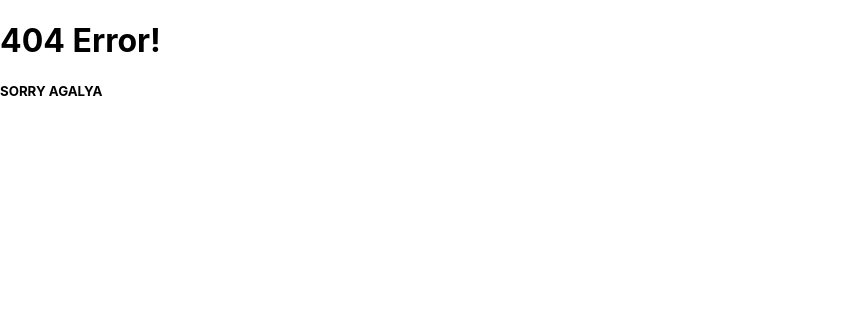
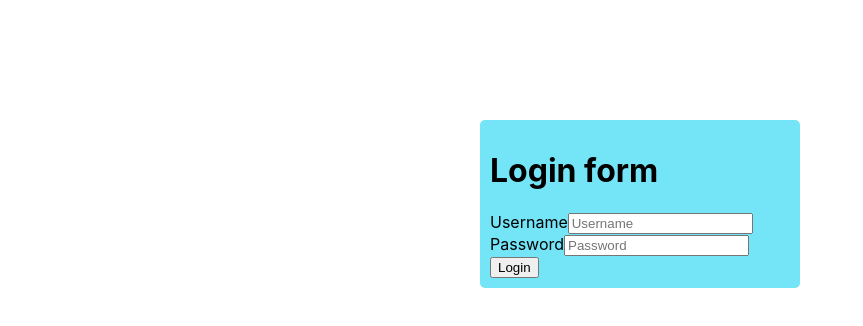
Before and after one commit to Agalya-10/React-Learning, a React (Create React App) app: page /formtask in a window 1280 px wide. Before the commit this address had no page. Shown: the top 326 px of the page, without its empty margins (0-863 px from the left). Built offline with nearby package versions, Linux system fonts and the light colour scheme.

Commit message:
UseEffect

```diff
--- a/src/App.css
+++ b/src/App.css
@@ -88,3 +88,13 @@
   background-color:rgb(6, 123, 144);
   color: whitesmoke;
 }
+
+.form1{
+  border: none;
+  width: 300px;
+  padding: 10px;
+  margin: 15vh auto;
+  border-radius: 5px;
+  background-color: rgb(116, 228, 247);
+
+}
--- a/src/App.js
+++ b/src/App.js
@@ -23,6 +23,7 @@ import Memo2 from './Component/Memo2';
 import UseForm from './Component/UseForm';
 import Errorbou from './Component/Errorbou';
 import Useeffect from './Component/Useeffect';
+import FormTask from './Component/FormTask';
 
 
 function App() {
@@ -54,6 +55,8 @@ function App() {
     <Route path='/useform' element={<UseForm/>}/>
     <Route path='/errorboundaries' element={<Errorbou/>}/>
     <Route path='/useeffect' element={<Useeffect/>}/>
+    <Route path='/formtask' element={<FormTask/>}/>
+
 
 
 
--- /dev/null
+++ b/src/Component/FormTask.jsx
@@ -0,0 +1,27 @@
+
+import React from 'react';
+
+function  FormTask() {
+  return (
+    <div className='formtask'>
+
+      <form className='form1'>
+      <h1>Login form</h1>
+        <label>
+         Username
+          </label>
+          <input type="text" name="name" placeholder="Username" />
+
+        <br/>
+        <label>
+          Password
+          <input type="password" name="password" placeholder="Password" />
+        </label>
+        <br/>
+        <button type="submit">Login</button>
+      </form>
+    </div>
+  );
+}
+
+export default FormTask;
```
